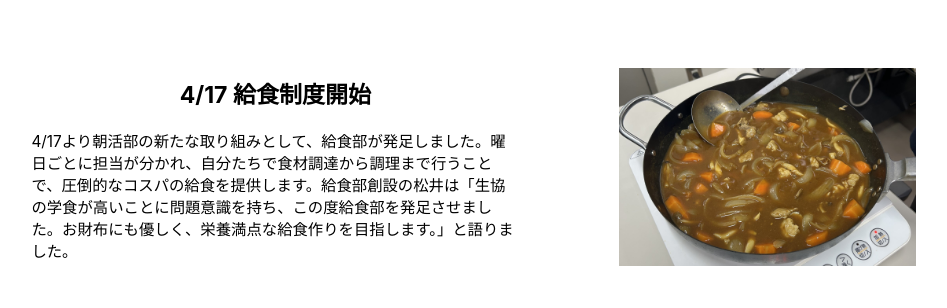
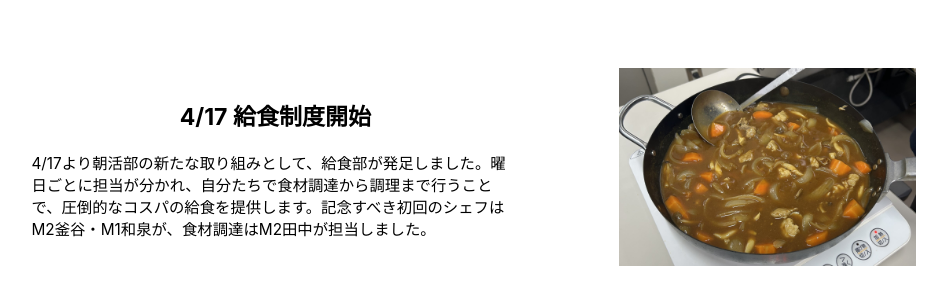
Before and after one commit to ryotaromosao/moring-web, a React (Create React App) app: page / in a window 1280 px wide. Shown: the part 2400-2708 px from the top of the page, without its empty margins (219-1166 px from the left). Built offline with nearby package versions, Linux system fonts and the light colour scheme.

Commit message:
News description update

```diff
--- a/src/App.js
+++ b/src/App.js
@@ -55,7 +55,7 @@ function App() {
 
           <News
             name={"4/17 給食制度開始"}
-            description={"4/17より朝活部の新たな取り組みとして、給食部が発足しました。曜日ごとに担当が分かれ、自分たちで食材調達から調理まで行うことで、圧倒的なコスパの給食を提供します。給食部創設の松井は「生協の学食が高いことに問題意識を持ち、この度給食部を発足させました。お財布にも優しく、栄養満点な給食作りを目指します。」と語りました。"}
+            description={"4/17より朝活部の新たな取り組みとして、給食部が発足しました。曜日ごとに担当が分かれ、自分たちで食材調達から調理まで行うことで、圧倒的なコスパの給食を提供します。記念すべき初回のシェフはM2釜谷・M1和泉が、食材調達はM2田中が担当しました。"}
             imageUrl={'./kyuusyoku-1.JPG'}
           />
 
```
